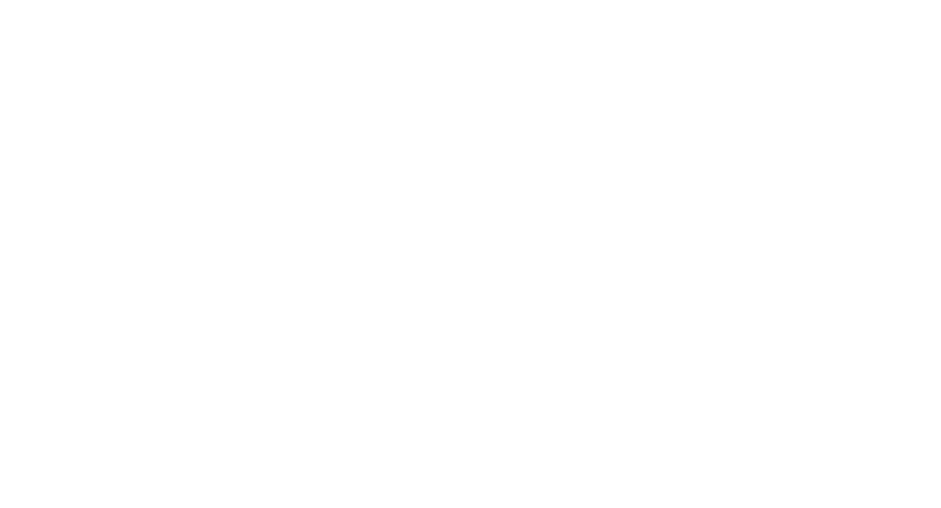
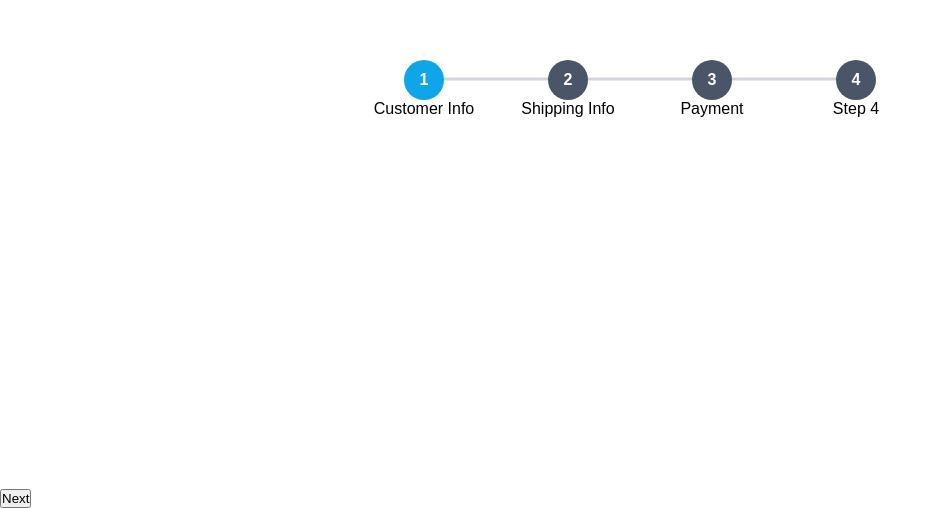
Before and after one commit to Vivek-4321/Frontend_Mini_Challenges, a React (Vite) app in the folder Challenges/: page /react-stepper in a window 1280 px wide. Before the commit this address had no page. Shown: the part 311-819 px from the top of the page, without its empty margins (0-941 px from the left). Built offline with nearby package versions, Linux system fonts and the light colour scheme.

Commit message:
stepper challenge

```diff
--- a/Challenges/src/App.tsx
+++ b/Challenges/src/App.tsx
@@ -6,6 +6,7 @@
 import FileExplorer from './FileExplorer';
 import DependentDropDown from './DependentDropDown';
 import MultiStepForm from './MultiStepForm/MultiStepForm';
+import Stepper from './Stepper/Stepper';
 
 function App() {
 
@@ -19,6 +20,7 @@
           <Route path='/file-explorer' element={<FileExplorer />} />
           <Route path='/dropdown' element={<DependentDropDown/>} />
           <Route path='/multi-step-form' element={<MultiStepForm />} />
+          <Route path='/react-stepper' element={<Stepper/>} />
         </Routes>
       </BrowserRouter>
     </>
--- /dev/null
+++ b/Challenges/src/Stepper/Stepper.css
@@ -0,0 +1,65 @@
+.react_stepper_container{
+    width: 100%;
+    height: 100vh;
+    display: flex;
+    align-items: center;
+    justify-content: center;
+    flex-direction: row;
+}
+
+.step-item {
+    position: relative;
+    display: flex;
+    flex-direction: column;
+    justify-content: center;
+    align-items: center;
+    width: 9rem;
+  }
+
+  .step-item:not(:first-child):before {
+    content: "";
+    background-color: #d1d5db; /* Start color */
+    position: absolute;
+    width:  100%;
+    height:  3px;
+    right:  50%;
+    top:  33.3333%;
+    transform: translateY(-50%);
+    transition: background-color  0.3s ease; /* Add transition */
+  }
+
+  .step-item.active:not(:first-child):before,
+  .step-item.complete:not(:first-child):before {
+    background-color: #10b981; /* End color */
+  }
+
+  .step {
+    width: 2.5rem;
+    height: 2.5rem;
+    display: flex;
+    justify-content: center;
+    align-items: center;
+    position: relative;
+    z-index: 10;
+    background-color: #4a5568;
+    border-radius: 50%;
+    font-weight: 600;
+    color: #fff;
+  }
+
+  .active .step {
+    background-color: #0ea5e9;
+  }
+
+  .complete .step {
+    background-color: #10b981;
+  }
+
+  .complete p {
+    color: #fff;
+  }
+
+  .complete:not(:first-child):before,
+  .active:not(:first-child):before {
+    background-color: #10b981;
+  }
--- /dev/null
+++ b/Challenges/src/Stepper/Stepper.tsx
@@ -0,0 +1,43 @@
+import {useState} from 'react';
+import './Stepper.css'
+import { TiTick } from 'react-icons/ti';
+
+function Stepper() {
+
+  const steps = ["Customer Info", "Shipping Info", "Payment", "Step 4"];
+  const [currentStep, setCurrentStep] = useState(1);
+  const [complete, setComplete] = useState(false);
+  return (
+    <>
+      <div className="react_stepper_container">
+        {steps?.map((step, i) => (
+          <div
+            key={i}
+            className={`step-item ${currentStep === i + 1 && "active"} ${
+              (i + 1 < currentStep || complete) && "complete"
+            } `}
+          >
+            <div className="step">
+              {i + 1 < currentStep || complete ? <TiTick size={24} /> : i + 1}
+            </div>
+            <p className="p_tag">{step}</p>
+          </div>
+        ))}
+      </div>
+      {!complete && (
+        <button
+          className="btn"
+          onClick={() => {
+            currentStep === steps.length
+              ? setComplete(true)
+              : setCurrentStep((prev) => prev + 1);
+          }}
+        >
+          {currentStep === steps.length ? "Finish" : "Next"}
+        </button>
+      )}
+    </>
+  );
+}
+
+export default Stepper
```
